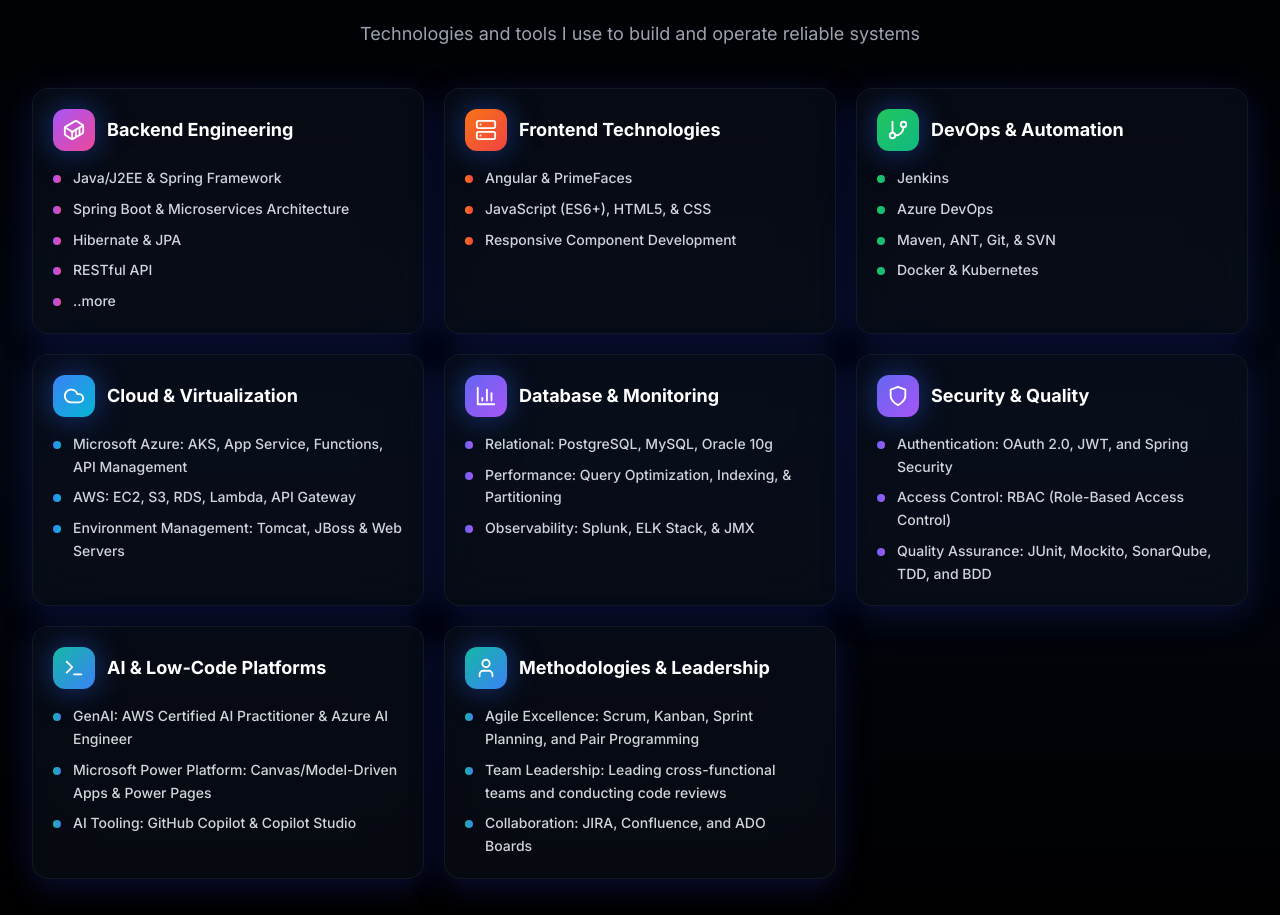
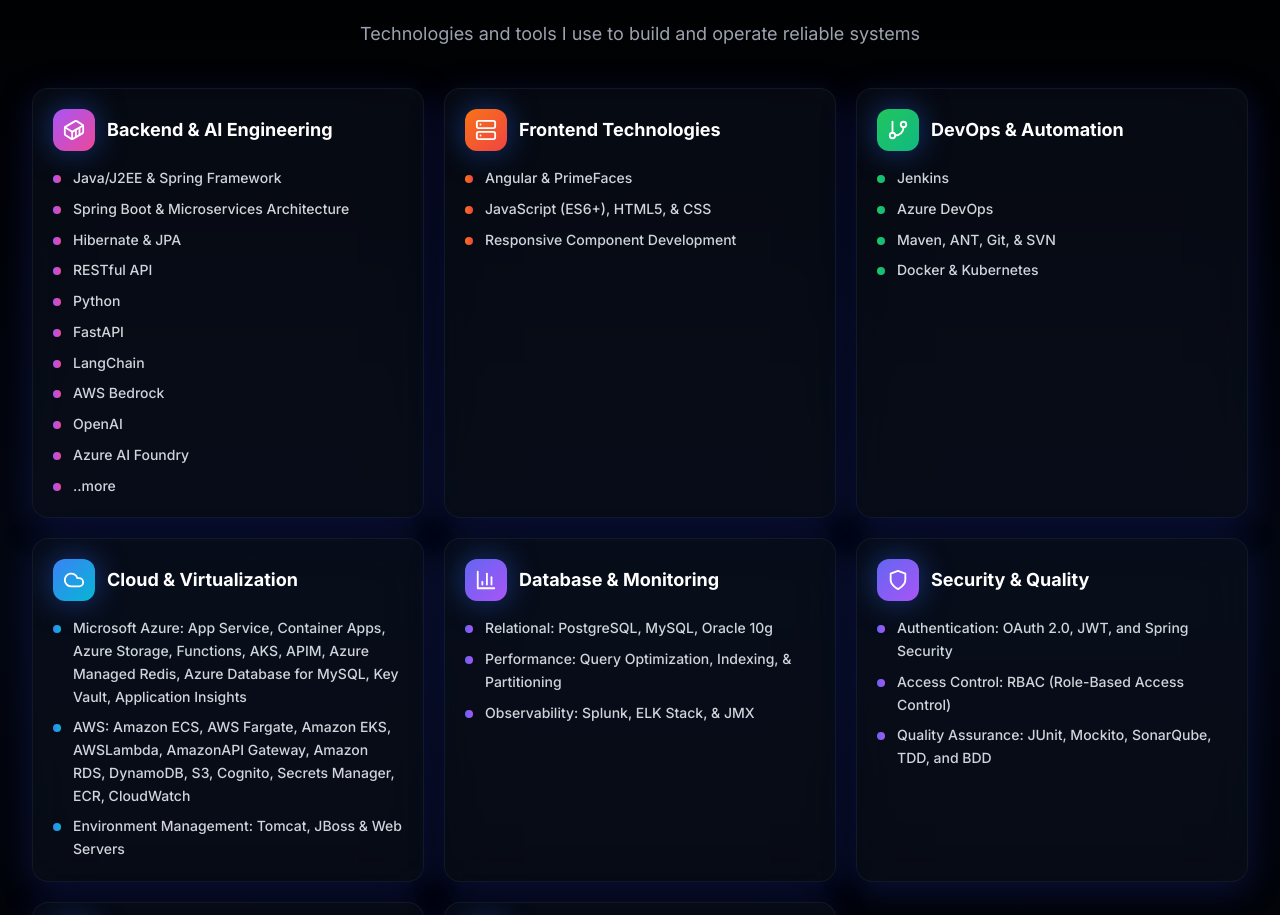
Before and after one commit to muralikumarch/java-portfolio, a React (Vite) app: page / in a window 1280 px wide. Shown: the part 2004-2919 px from the top of the page. Built offline with nearby package versions, Linux system fonts and the light colour scheme.

Commit message:
Update Skills.jsx

```diff
--- a/src/components/Skills.jsx
+++ b/src/components/Skills.jsx
@@ -6,8 +6,8 @@ const Skills = () => {
   const skillCategories = [
     {
       icon: Container,
-      title: 'Backend Engineering',
-      skills: ['Java/J2EE & Spring Framework', 'Spring Boot & Microservices Architecture', 'Hibernate & JPA', 'RESTful API', '..more'],
+      title: 'Backend & AI Engineering',
+      skills: ['Java/J2EE & Spring Framework', 'Spring Boot & Microservices Architecture', 'Hibernate & JPA', 'RESTful API', 'Python', 'FastAPI', 'LangChain', 'AWS Bedrock', 'OpenAI', 'Azure AI Foundry', '..more'],
       color: 'from-purple-500 to-pink-500'
     },
     {
@@ -25,7 +25,8 @@ const Skills = () => {
     {
       icon: Cloud,
       title: 'Cloud & Virtualization',
-      skills: ['Microsoft Azure: AKS, App Service, Functions, API Management', 'AWS: EC2, S3, RDS, Lambda, API Gateway', 'Environment Management: Tomcat, JBoss & Web Servers'],
+      skills: ['Microsoft Azure: App Service, Container Apps, Azure Storage, Functions, AKS, APIM, Azure Managed Redis, Azure Database for MySQL, Key Vault, Application Insights',
+               'AWS: Amazon ECS, AWS Fargate, Amazon EKS, AWSLambda, AmazonAPI Gateway, Amazon RDS, DynamoDB, S3, Cognito, Secrets Manager, ECR, CloudWatch', 'Environment Management: Tomcat, JBoss & Web Servers'],
       color: 'from-blue-500 to-cyan-500'
     },
     {
@@ -43,13 +44,13 @@ const Skills = () => {
     {
       icon: Terminal,
       title: 'AI & Low-Code Platforms',
-      skills: ['GenAI: AWS Certified AI Practitioner & Azure AI Engineer', 'Microsoft Power Platform: Canvas/Model-Driven Apps & Power Pages', 'AI Tooling: GitHub Copilot & Copilot Studio'],
+      skills: ['GenAI: AWS Certified AI Practitioner & Azure AI Engineer', 'Microsoft Power Platform: Canvas/Model-Driven Apps & Power Pages', 'AI Tooling: GitHub Copilot & Copilot Studio, Claude code'],
       color: 'from-teal-500 to-blue-500'
     },
     {
       icon: User,
       title: 'Methodologies & Leadership',
-      skills: ['Agile Excellence: Scrum, Kanban, Sprint Planning, and Pair Programming', 'Team Leadership: Leading cross-functional teams and conducting code reviews', 'Collaboration: JIRA, Confluence, and ADO Boards'],
+      skills: ['Agile Excellence: Scrum, Kanban, Sprint Planning, and Pair Programming', 'Leadership & Management: Team Leadership, Mentoring, Engineering Management, Agile/Scrum, Technical Strategy, Cross-Functional Collaboration, Risk Mitigation and conducting code reviews', 'Collaboration: JIRA, Confluence, and ADO Boards'],
       color: 'from-teal-500 to-blue-500'
     }
   ]
```
